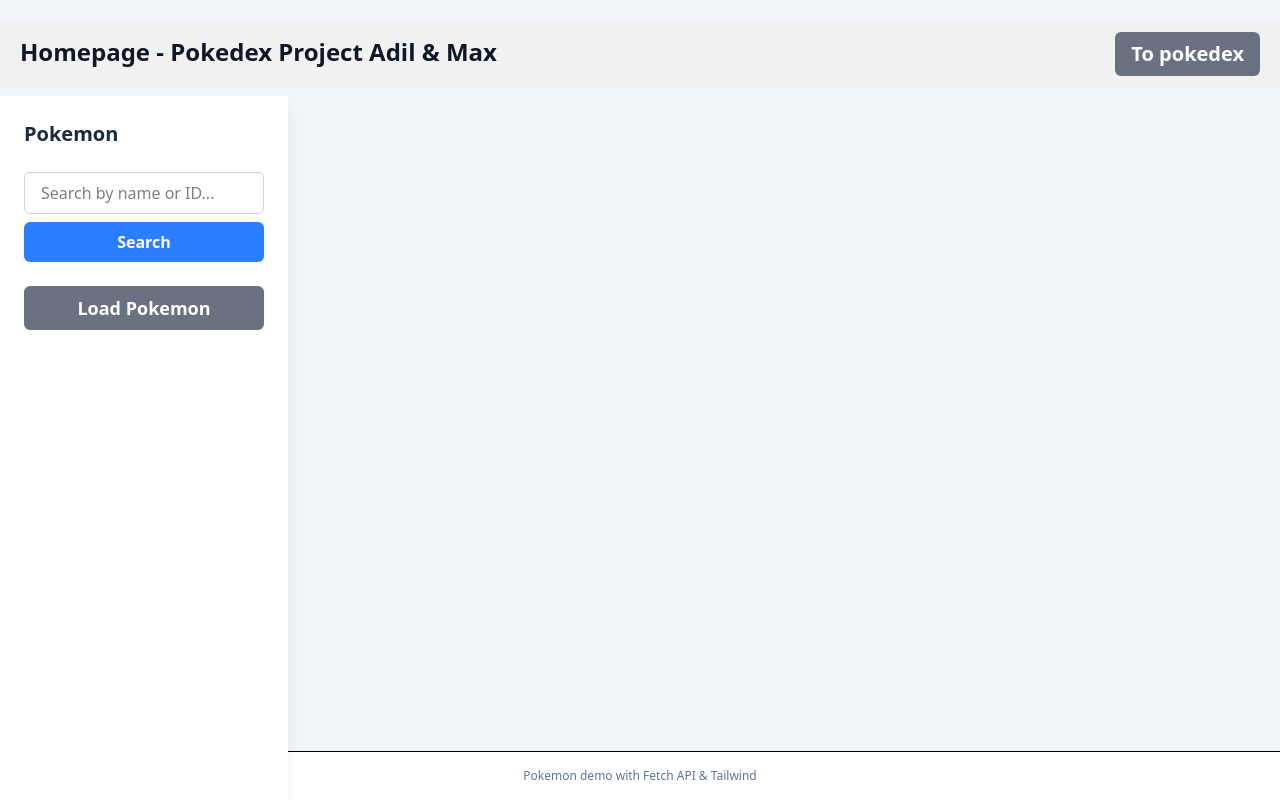
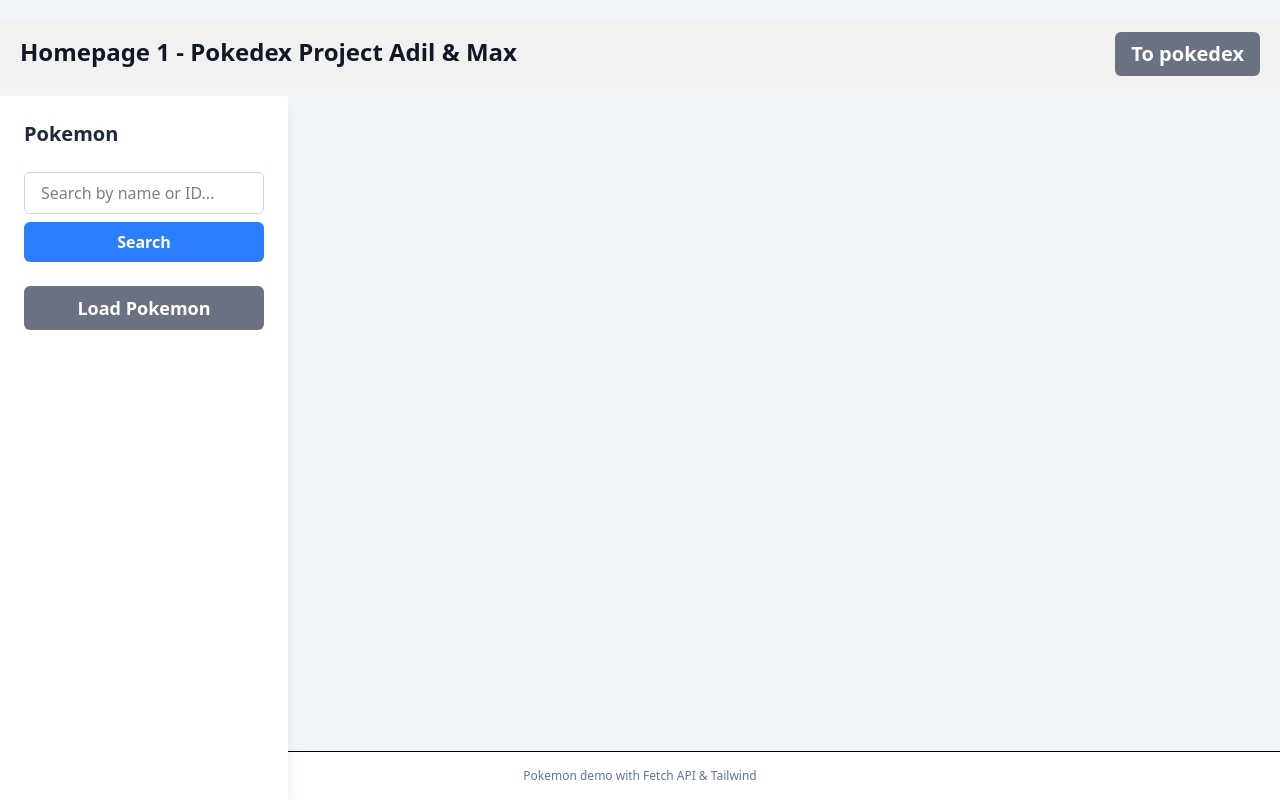
Before and after one commit to AI142020/wbs-pokedex, a plain HTML site: page index.html in a window 1280 px wide. Drawn offline with nearby package versions, Linux system fonts and the light colour scheme.

Commit message:
Update index.html h1 1

```diff
--- a/index.html
+++ b/index.html
@@ -10,7 +10,7 @@
 <body class="bg-slate-100 min-h-screen flex flex-col">
   <!-- Navigation -->
   <nav id="nav" class="flex items-baseline justify-between mt-5 bg-[#f1f1f1] px-5 py-3">
-    <h1 class="text-gray-900 font-bold text-2xl">Homepage - Pokedex Project Adil & Max</h1>
+    <h1 class="text-gray-900 font-bold text-2xl">Homepage 1 - Pokedex Project Adil & Max</h1>
     <a
       class="bg-gray-500 px-4 py-2 font-bold rounded-md text-white text-xl hover:bg-[#555555] hover:text-gray-200"
       href="./pokedex.html"
```
